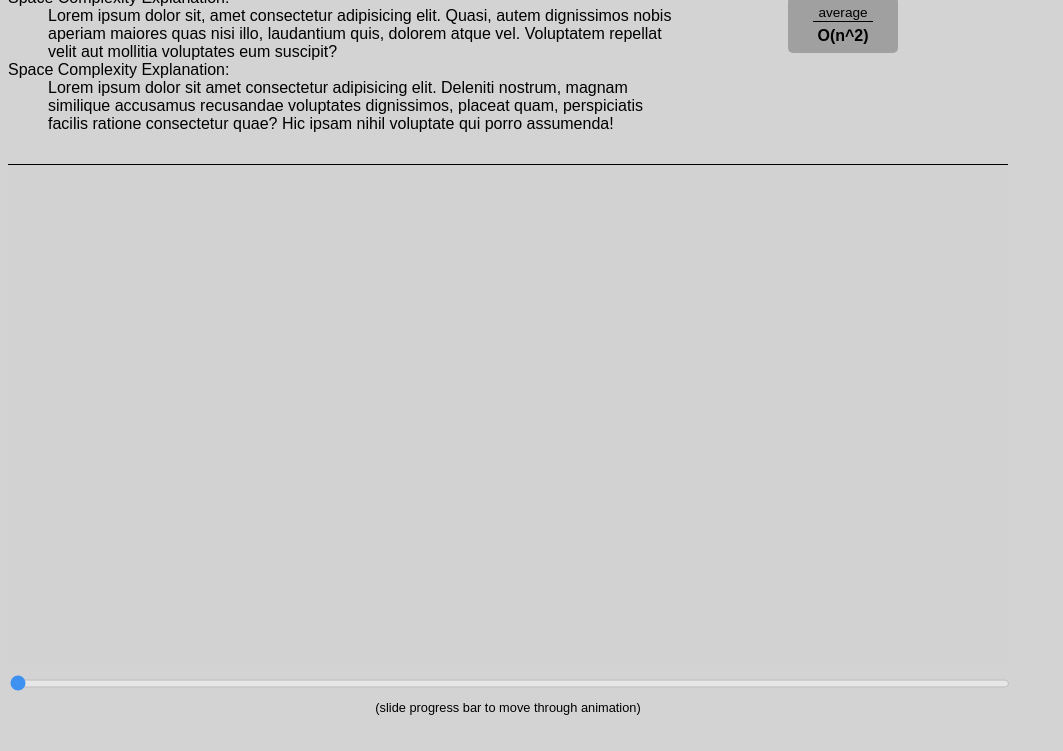
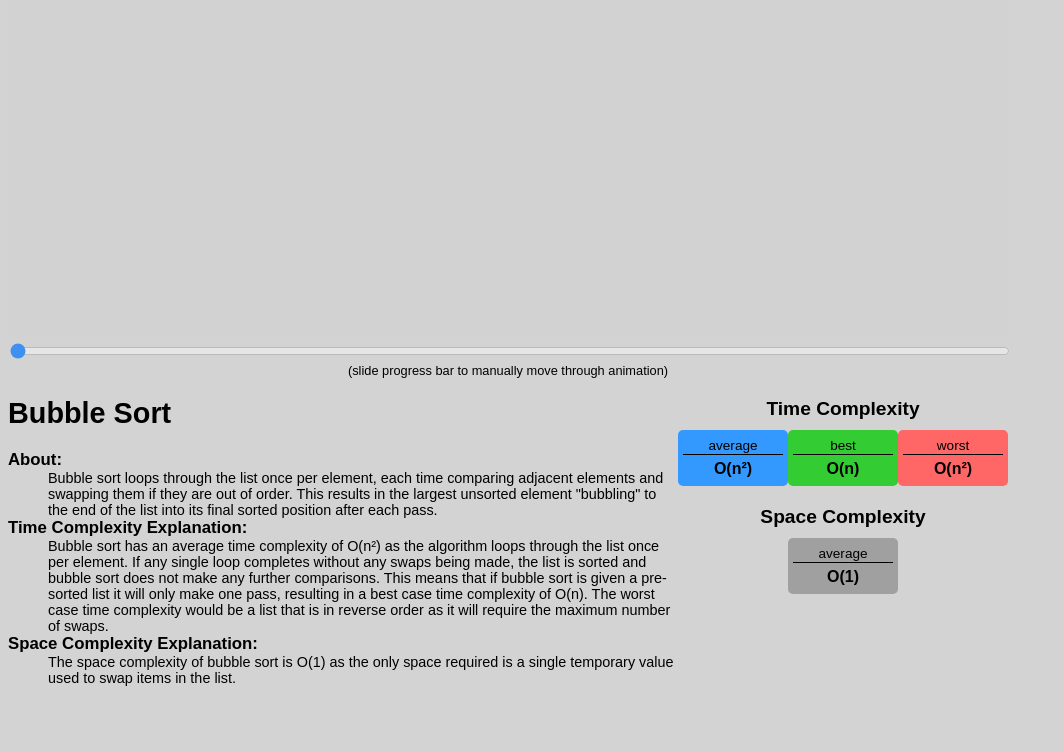
Before and after one commit to jacobwallin/sort-visualizer, a website built with webpack: page src/template.html in a window 1280 px wide. Shown: the part 221-972 px from the top of the page, without its empty margins (0-1063 px from the left). Before the commit the page ends 944 px from the top, so only its background shows below. Built offline with nearby package versions, Linux system fonts and the light colour scheme.

Commit message:
added about section, updated bubble sort animation to show swapping

```diff
--- /dev/null
+++ b/src/algorithmData.js
@@ -0,0 +1,53 @@
+export default {
+  bubble: {
+    title: "Bubble Sort",
+    about:
+      'Bubble sort loops through the list once per element, each time comparing adjacent elements and swapping them if they are out of order. This results in the largest unsorted element "bubbling" to the end of the list into its final sorted position after each pass.',
+    timeExplanation:
+      "Bubble sort has an average time complexity of O(n²) as the algorithm loops through the list once per element. If any single loop completes without any swaps being made, the list is sorted and bubble sort does not make any further comparisons. This means that if bubble sort is given a pre-sorted list it will only make one pass, resulting in a best case time complexity of O(n). The worst case time complexity would be a list that is in reverse order as it will require the maximum number of swaps.",
+    spaceExplanation:
+      "The space complexity of bubble sort is O(1) as the only space required is a single temporary value used to swap items in the list.",
+    timeComplexity: {
+      average: "O(n²)",
+      best: "O(n)",
+      worst: "O(n²)",
+    },
+    spaceComplexity: "O(1)",
+  },
+  insertion: {
+    title: "Insertion Sort",
+    about: "N/A",
+    timeExplanation: "N/A",
+    spaceExplanation: "N/A",
+    timeComplexity: {
+      average: "O(n²)",
+      best: "O(n)",
+      worst: "O(n²)",
+    },
+    spaceComplexity: "O(1)",
+  },
+  merge: {
+    title: "Merge Sort",
+    about: "N/A",
+    timeExplanation: "N/A",
+    spaceExplanation: "N/A",
+    timeComplexity: {
+      average: "O(n log(n))",
+      best: "O(n log(n))",
+      worst: "O(n log(n))",
+    },
+    spaceComplexity: "O(n)",
+  },
+  quick: {
+    title: "Quick Sort",
+    about: "N/A",
+    timeExplanation: "N/A",
+    spaceExplanation: "N/A",
+    timeComplexity: {
+      average: "O(n log(n))",
+      best: "O(n log(n))",
+      worst: "O(n²)",
+    },
+    spaceComplexity: "O(log(n))",
+  },
+};
--- a/src/algorithms/insertion.js
+++ b/src/algorithms/insertion.js
@@ -7,7 +7,7 @@ export default function insertionSort(array) {
   snapshot(animationState, array);
   for (let i = 1; i < array.length; i++) {
     let swapIndex = i;
-    array[i].status = "MOVED";
+    array[i].status = "SELECTED";
     snapshot(animationState, array);
     for (let j = i - 1; j >= 0; j--) {
       if (array[j].num > array[swapIndex].num) {
@@ -16,7 +16,7 @@ export default function insertionSort(array) {
         array[j] = temp;
 
         array[swapIndex].status = "UNSORTED";
-        array[j].status = "MOVED";
+        array[j].status = "SELECTED";
         swapIndex--;
         snapshot(animationState, array);
       } else {
--- a/src/algorithms/merge.js
+++ b/src/algorithms/merge.js
@@ -22,8 +22,8 @@ function merge(low, middle, high, array) {
   let rightIndex = middle;
 
   while (leftIndex <= rightIndex && rightIndex < high) {
-    array[leftIndex].status = "MOVED";
-    array[rightIndex + 1].status = "MOVED";
+    array[leftIndex].status = "SELECTED";
+    array[rightIndex + 1].status = "SELECTED";
     snapshot(animationState, array);
     if (array[leftIndex].num <= array[rightIndex + 1].num) {
       // left element is in correct spot
@@ -35,7 +35,7 @@ function merge(low, middle, high, array) {
       }
       leftIndex++;
     } else {
-      // element in right index must be moved to left index position, and all other elements inbetween shifted
+      // element in right index must be SELECTED to left index position, and all other elements inbetween shifted
       array[rightIndex + 1].status = "UNSORTED";
       array[leftIndex].status = "UNSORTED";
 
--- a/src/algorithms/quick.js
+++ b/src/algorithms/quick.js
@@ -30,8 +30,8 @@ function partition(low, high, array) {
 
   let swapIndex = low;
   for (let i = low; i < high; i++) {
-    array[i].status = "MOVED";
-    array[swapIndex].status = "MOVED";
+    array[i].status = "SELECTED";
+    array[swapIndex].status = "SELECTED";
     snapshot(animationState, array);
     array[i].status = "UNSORTED";
     array[swapIndex].status = "UNSORTED";
--- a/src/index.js
+++ b/src/index.js
@@ -1,6 +1,8 @@
 import "./main.scss";
 
 import p5 from "p5";
+
+import algorithmData from "./algorithmData";
 
 import bubbleSort from "./algorithms/bubble";
 import insertionSort from "./algorithms/insertion";
@@ -15,6 +17,7 @@ function sketch(p) {
     p.createCanvas(1000, 500).parent("sketch-holder");
     p.frameRate(60);
     createRandomArray(elementQtySlider.value);
+    updateAlgorithmInfo("bubble");
     p.noLoop();
   };
 
@@ -63,11 +66,11 @@ function drawGraph() {
           )})`
         );
         break;
-      case "MOVED":
+      case "SELECTED":
         p5Canvas.fill(255, 204, 0);
         break;
-      case "SELECTED":
-        p5Canvas.fill(255, 0, 0);
+      case "SWAPPED":
+        p5Canvas.fill(255, 102, 0);
         break;
       default:
         p5Canvas.fill(0, 0, 0);
@@ -97,22 +100,22 @@ function createRandomArray(length) {
   }
 }
 let state = [];
-let selectedSort = "bubble-sort";
+let selectedSort = "bubble";
 function startAnimation() {
   switch (selectedSort) {
-    case "bubble-sort":
+    case "bubble":
       state = bubbleSort(sortedElements);
       sorting = true;
       break;
-    case "merge-sort":
+    case "merge":
       state = mergeSort(sortedElements);
       sorting = true;
       break;
-    case "quick-sort":
+    case "quick":
       state = quickSort(sortedElements);
       sorting = true;
       break;
-    case "insertion-sort":
+    case "insertion":
       state = insertionSort(sortedElements);
       sorting = true;
       break;
@@ -209,8 +212,7 @@ document
   .addEventListener("click", (event) => {
     document.getElementById("selected-algorithm").innerHTML =
       event.target.innerText;
-    if (sorting) {
-    }
+    updateAlgorithmInfo(event.target.id);
     selectSortMethod(event.target.id);
   });
 
@@ -268,3 +270,22 @@ function preSort(sortAscending) {
     }
   }
 }
+
+function updateAlgorithmInfo(algorithm) {
+  document.getElementById("algorithm-title").innerHTML =
+    algorithmData[algorithm].title;
+  document.getElementById("algorithm-about").innerHTML =
+    algorithmData[algorithm].about;
+  document.getElementById("algorithm-time").innerHTML =
+    algorithmData[algorithm].timeExplanation;
+  document.getElementById("algorithm-space").innerHTML =
+    algorithmData[algorithm].spaceExplanation;
+  document.getElementById("average-time-complexity").innerHTML =
+    algorithmData[algorithm].timeComplexity.average;
+  document.getElementById("best-time-complexity").innerHTML =
+    algorithmData[algorithm].timeComplexity.best;
+  document.getElementById("worst-time-complexity").innerHTML =
+    algorithmData[algorithm].timeComplexity.worst;
+  document.getElementById("space-complexity").innerHTML =
+    algorithmData[algorithm].spaceComplexity;
+}
--- a/src/main.scss
+++ b/src/main.scss
@@ -24,13 +24,32 @@ body {
   text-align: center;
 }
 
+.space-time {
+  padding-top: 0px;
+}
+
 .algorithm-info {
-  width: 1000px;
+  width: 100%;
+  height: 350px;
   display: flex;
   flex-direction: row;
   justify-content: space-between;
-  border-bottom: 1px solid black;
   padding-bottom: 15px;
+}
+
+#algorithm-title {
+  font-size: 1.8rem;
+}
+
+#algorithm-about,
+#algorithm-time,
+#algorithm-space {
+  font-size: 0.9rem;
+}
+
+.algorithm-description dt {
+  font-weight: bold;
+  font-size: 1.05rem;
 }
 
 .complexity-title {
@@ -62,8 +81,8 @@ body {
 
   @mixin complexity-constants {
     border-radius: 5px;
-    padding: 8px 25px;
-    width: 60px;
+    padding: 8px 5px;
+    width: 100px;
   }
 
   &-average {
@@ -88,7 +107,6 @@ body {
 }
 
 .slider {
-  height: 25px;
   width: 100%;
   background: #d3d3d3;
   outline: none;
--- a/src/styling/_header.scss
+++ b/src/styling/_header.scss
@@ -10,7 +10,7 @@
   background-color: rgb(153, 204, 255);
   align-items: center;
   height: 50px;
-  width: 1000px;
+  width: 100%;
   display: flex;
   flex-direction: row;
   justify-content: space-around;
--- a/src/template.html
+++ b/src/template.html
@@ -11,10 +11,10 @@
           <span id="down-arrow">▼</span>
         </div>
         <div class="dropdown-content">
-          <div class="algorithm-btn" id="bubble-sort">Bubble Sort</div>
-          <div class="algorithm-btn" id="insertion-sort">Insertion Sort</div>
-          <div class="algorithm-btn" id="merge-sort">Merge Sort</div>
-          <div class="algorithm-btn" id="quick-sort">Quick Sort</div>
+          <div class="algorithm-btn" id="bubble">Bubble Sort</div>
+          <div class="algorithm-btn" id="insertion">Insertion Sort</div>
+          <div class="algorithm-btn" id="merge">Merge Sort</div>
+          <div class="algorithm-btn" id="quick">Quick Sort</div>
         </div>
       </div>
       <div class="order-dropdown">
@@ -44,32 +44,31 @@
       <p id="element-slider">Elements: <span id="elements"></span></p>
     </div>
 
+    <div id="sketch-holder"></div>
+    <div class="slider-container">
+      <input
+        type="range"
+        min="0"
+        max="0"
+        value="0"
+        class="slider"
+        id="progress-bar"
+      />
+      <div class="progress-slider-note">
+        (slide progress bar to manually move through animation)
+      </div>
+    </div>
     <div class="algorithm-info">
       <div class="algorithm-about">
-        <h1>Bubble Sort</h1>
+        <h1 id="algorithm-title"></h1>
         <div class="algorithm-description">
           <dl>
             <dt>About:</dt>
-            <dd>
-              Lorem ipsum dolor sit amet consectetur adipisicing elit. Aut, id
-              molestiae sequi quas aspernatur doloribus consequuntur quaerat
-              temporibus tempora est quisquam quam odit praesentium. Numquam
-              totam officia porro possimus voluptatem?
-            </dd>
+            <dd id="algorithm-about"></dd>
+            <dt>Time Complexity Explanation:</dt>
+            <dd id="algorithm-time"></dd>
             <dt>Space Complexity Explanation:</dt>
-            <dd>
-              Lorem ipsum dolor sit, amet consectetur adipisicing elit. Quasi,
-              autem dignissimos nobis aperiam maiores quas nisi illo, laudantium
-              quis, dolorem atque vel. Voluptatem repellat velit aut mollitia
-              voluptates eum suscipit?
-            </dd>
-            <dt>Space Complexity Explanation:</dt>
-            <dd>
-              Lorem ipsum dolor sit amet consectetur adipisicing elit. Deleniti
-              nostrum, magnam similique accusamus recusandae voluptates
-              dignissimos, placeat quam, perspiciatis facilis ratione
-              consectetur quae? Hic ipsam nihil voluptate qui porro assumenda!
-            </dd>
+            <dd id="algorithm-space"></dd>
           </dl>
         </div>
       </div>
@@ -84,25 +83,28 @@
               <div class="complexity-data-title">
                 average
               </div>
-              <div class="complexity-data-value" id="average-time-complexity">
-                O(n²)
-              </div>
+              <div
+                class="complexity-data-value"
+                id="average-time-complexity"
+              ></div>
             </div>
             <div class="complexity-best">
               <div class="complexity-data-title">
                 best
               </div>
-              <div class="complexity-data-value" id="best-time-complexity">
-                O(n)
-              </div>
+              <div
+                class="complexity-data-value"
+                id="best-time-complexity"
+              ></div>
             </div>
             <div class="complexity-worst">
               <div class="complexity-data-title">
                 worst
               </div>
-              <div class="complexity-data-value" id="worst-time-complexity">
-                O(n²)
-              </div>
+              <div
+                class="complexity-data-value"
+                id="worst-time-complexity"
+              ></div>
             </div>
           </div>
         </div>
@@ -115,27 +117,11 @@
               <div class="complexity-data-title">
                 average
               </div>
-              <div class="complexity-data-value" id="space-complexity">
-                O(n^2)
-              </div>
+              <div class="complexity-data-value" id="space-complexity"></div>
             </div>
           </div>
         </div>
       </div>
     </div>
-    <div id="sketch-holder"></div>
-    <div class="slider-container">
-      <input
-        type="range"
-        min="0"
-        max="0"
-        value="0"
-        class="slider"
-        id="progress-bar"
-      />
-      <div class="progress-slider-note">
-        (slide progress bar to move through animation)
-      </div>
-    </div>
   </body>
 </html>
```
Also changed, not shown: src/algorithmData.json (deleted, +0 -37 lines), src/algorithms/bubble.js (+13 -5 lines).
